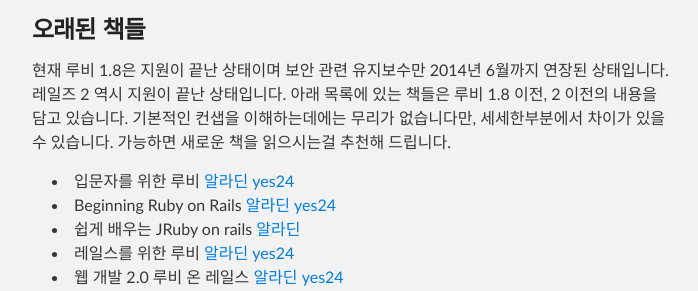
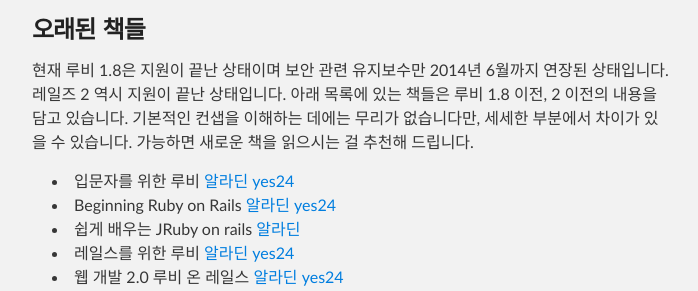
Before and after one commit to rubykr/rubykr.github.io, a Jekyll site: the page built from index.md, in a window 1280 px wide and 900 px high, scrolled down 1897 px. Shown: the part 200-491 px from the top of the window, without its empty margins (288-986 px from the left). Built offline with Jekyll 4.4.1, drawn with Linux system fonts in a browser that asks for light colours; Markdown is read by kramdown in place of the engine named in the settings.

Commit message:
Minor style fix

```diff
--- a/index.md
+++ b/index.md
@@ -70,7 +70,8 @@
 
 ## 책
 
-현재 루비 최신 버전은 2.1, 레일즈 최신 버전은 4.0 입니다. 루비는 1.9 이후 버전, 레일즈는 3.0 이후 버전을 다루고 있는 책을 읽으시길 권해 드립니다.
+현재 루비 최신 버전은 2.1, 레일즈 최신 버전은 4.0 입니다. 루비는 1.9 이후
+버전, 레일즈는 3.0 이후 버전을 다루고 있는 책을 읽으시길 권해 드립니다.
 
 - 루비 프로그래밍 언어
   [알라딘](http://www.aladin.co.kr/shop/wproduct.aspx?ISBN=8970507531)
@@ -92,7 +93,11 @@
 
 ### 오래된 책들
 
-현재 루비 1.8은 지원이 끝난 상태이며 보안 관련 유지보수만 2014년 6월까지 연장된 상태입니다. 레일즈 2 역시 지원이 끝난 상태입니다. 아래 목록에 있는 책들은 루비 1.8 이전, 2 이전의 내용을 담고 있습니다. 기본적인 컨샙을 이해하는데에는 무리가 없습니다만, 세세한부분에서 차이가 있을 수 있습니다. 가능하면 새로운 책을 읽으시는걸 추천해 드립니다.
+현재 루비 1.8은 지원이 끝난 상태이며 보안 관련 유지보수만 2014년 6월까지
+연장된 상태입니다. 레일즈 2 역시 지원이 끝난 상태입니다. 아래 목록에 있는
+책들은 루비 1.8 이전, 2 이전의 내용을 담고 있습니다. 기본적인 컨샙을
+이해하는 데에는 무리가 없습니다만, 세세한 부분에서 차이가 있을 수 있습니다.
+가능하면 새로운 책을 읽으시는 걸 추천해 드립니다.
 
 - 입문자를 위한 루비
   [알라딘](http://www.aladin.co.kr/shop/wproduct.aspx?ISBN=8990758424)
```
